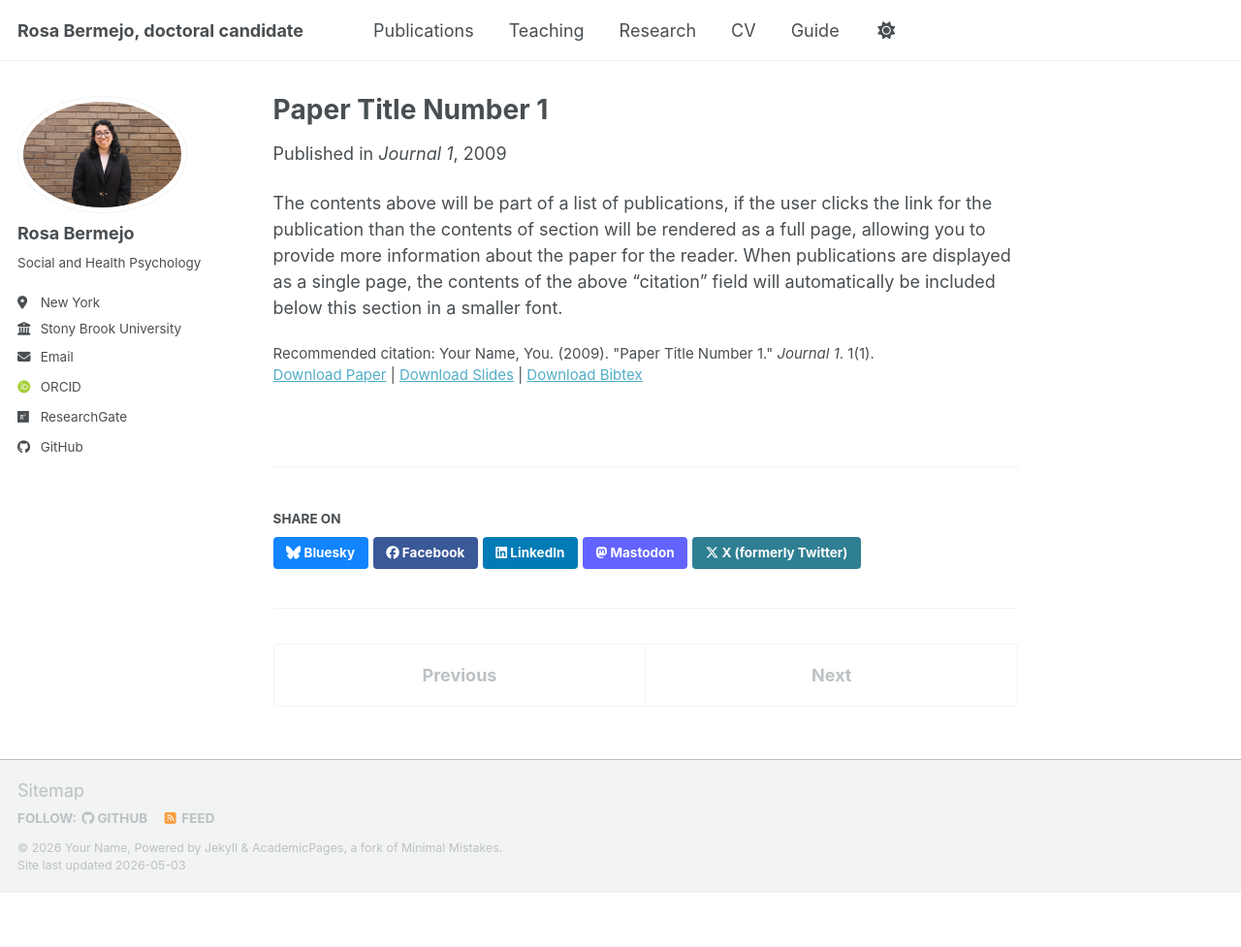
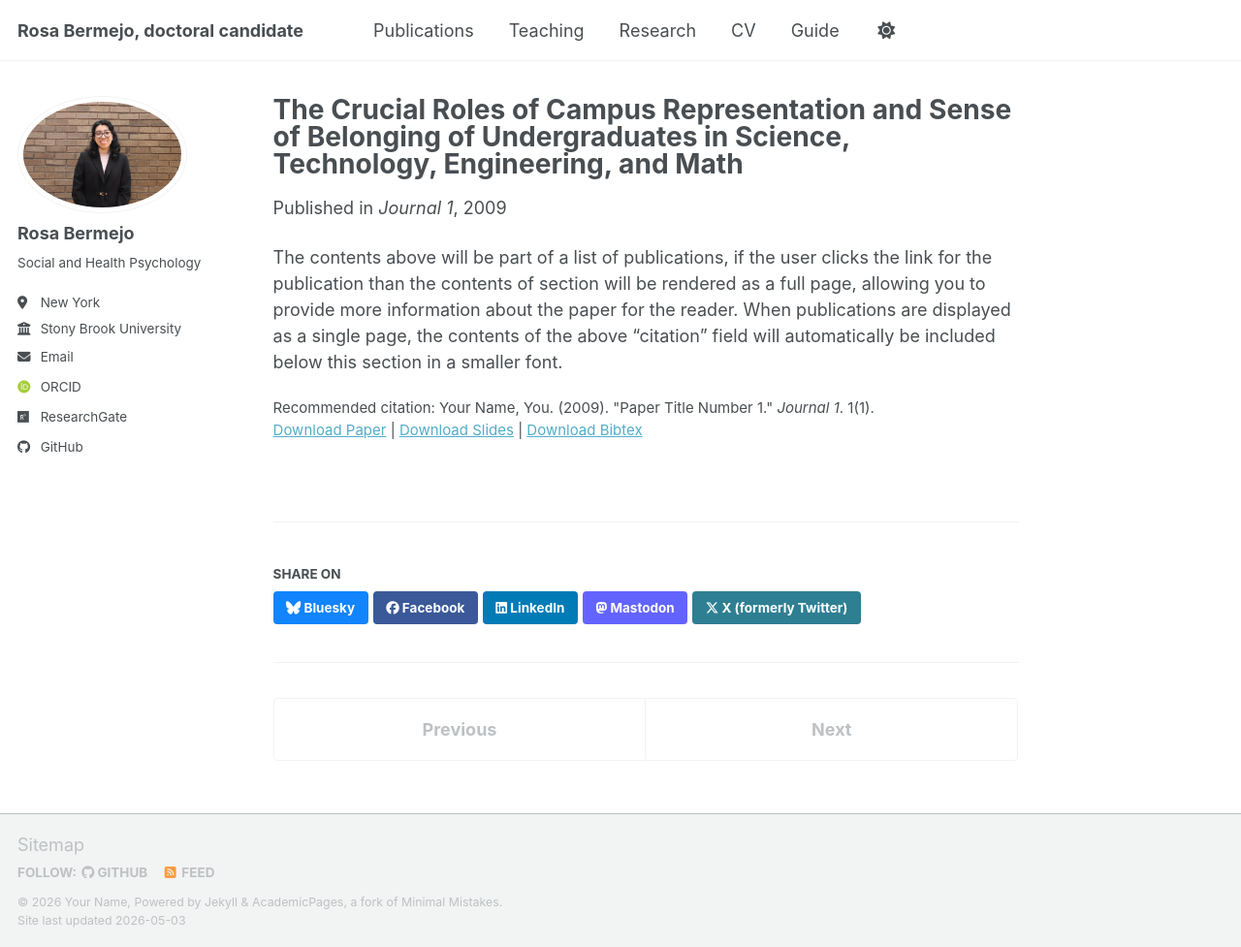
Before and after one commit to RosaMBermejo/rosambermejo.github.io, a Jekyll site: the page built from _publications/2009-10-01-paper-title-number-1.md, in a window 1280 px wide and 977 px high. Shown: the whole window at 97% size. Built offline with Jekyll 4.4.1, drawn with Linux system fonts in a browser that asks for light colours; some web fonts are replaced; a script bundle is joined from its source files by our own code; library files that are not in the unit come from our copies.

Commit message:
Update 2009-10-01-paper-title-number-1.md

```diff
--- a/_publications/2009-10-01-paper-title-number-1.md
+++ b/_publications/2009-10-01-paper-title-number-1.md
@@ -1,5 +1,5 @@
 ---
-title: "Paper Title Number 1"
+title: "The Crucial Roles of Campus Representation and Sense of Belonging of Undergraduates in Science, Technology, Engineering, and Math"
 collection: publications
 category: manuscripts
 permalink: /publication/2009-10-01-paper-title-number-1
```
